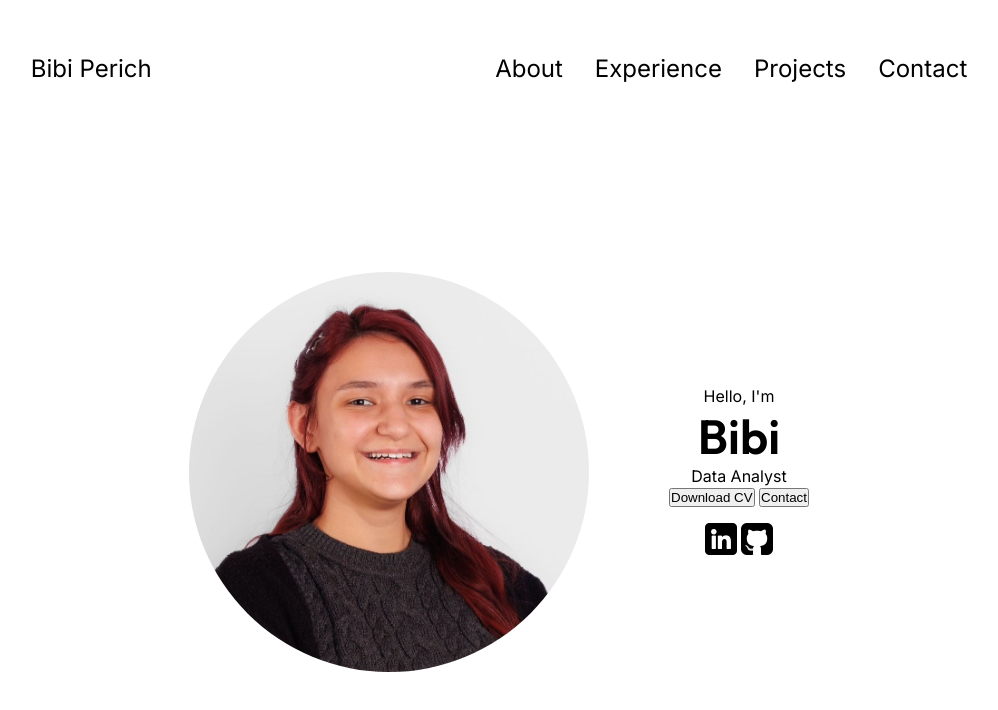
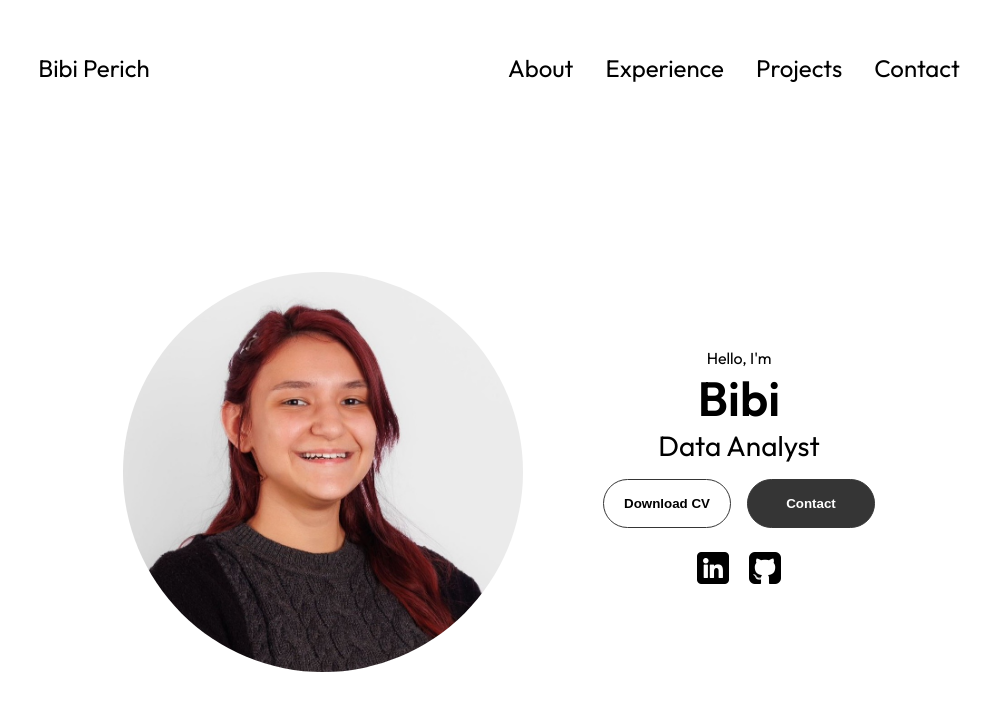
Before and after one commit to gabriellaperichg/portfolio, a plain HTML site: page index.html in a window 1280 px wide. Shown: the whole page, without its empty margins (141-1139 px from the left). Drawn offline with Linux system fonts and the light colour scheme; a web font is replaced by a local one.

Commit message:
feat: finish the profile section

```diff
--- a/index.html
+++ b/index.html
@@ -44,8 +44,8 @@
             <p class="title">Bibi</p>
             <p class="section__text__p2">Data Analyst</p>
             <div class="btn-container">
-                <button class="btn_btn-color-2" onclick="window.open('./assets/curriculum.pdf')">Download CV</button>
-                <button class="btn_btn-color-1" onclick="location.href='./#contact'">Contact</button>
+                <button class="btn btn-color-2" onclick="window.open('./assets/curriculum.pdf')">Download CV</button>
+                <button class="btn btn-color-1" onclick="location.href='./#contact'">Contact</button>
             </div>
             <div id="socials-container">
                 <img src="./assets/linkedin-square.png" alt="LinkedIn Profile" class="icon" onclick="location.href='https://www.linkedin.com/in/gabriellaperichguimaraes/'">
--- a/style.css
+++ b/style.css
@@ -9,7 +9,7 @@
 }
 
 body {
-    font-family: "Inter", sans-serif;
+    font-family: "Outfit", sans-serif;
 }
 
 html {
@@ -139,11 +139,11 @@ section {
     font-weight: 600px;
 }
 
-.section__text p1 {
+.section__text__p1 {
     text-align: center;
 }
 
-.section__text p1 {
+.section__text__p2 {
     font-size: 1.75rem;
     margin-bottom: 1rem;
 }
@@ -167,4 +167,51 @@ section {
 .icon {
     cursor: pointer;
     height: 2rem;
+    padding: 0.5rem;
 }
+
+/* BUTTONS */
+
+.btn-container {
+    display: flex;
+    justify-content: center;
+    gap: 1rem;
+}
+
+.btn {
+    font-weight: 600;
+    transition: all 300ms ease;
+    padding: 1rem;
+    width: 8rem;
+    border-radius: 2rem;
+}
+
+.btn-color-1, .btn-color-2 {
+    border: rgb(53, 53, 53) 0.1rem solid;
+}
+
+.btn-color-1:hover, .btn-color-2:hover {
+    cursor: pointer;
+}
+
+.btn-color-1, .btn-color-2:hover {
+    background-color: rgb(53, 53, 53);
+    color: white;
+}
+
+.btn-color-1:hover {
+    background-color: rgb(53, 53, 53);
+    color: white;
+}
+
+.btn-color-2 {
+    background: none;
+}
+
+.btn-color-2:hover {
+    border: rgb(255, 255, 255) 0.1rem solid;
+}
+
+.btn-container {
+    gap: 1rem;
+}
```
